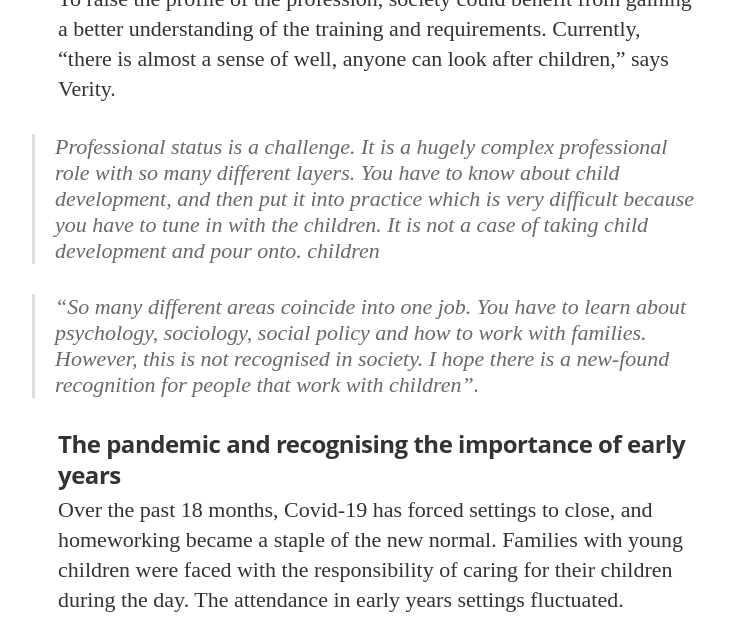
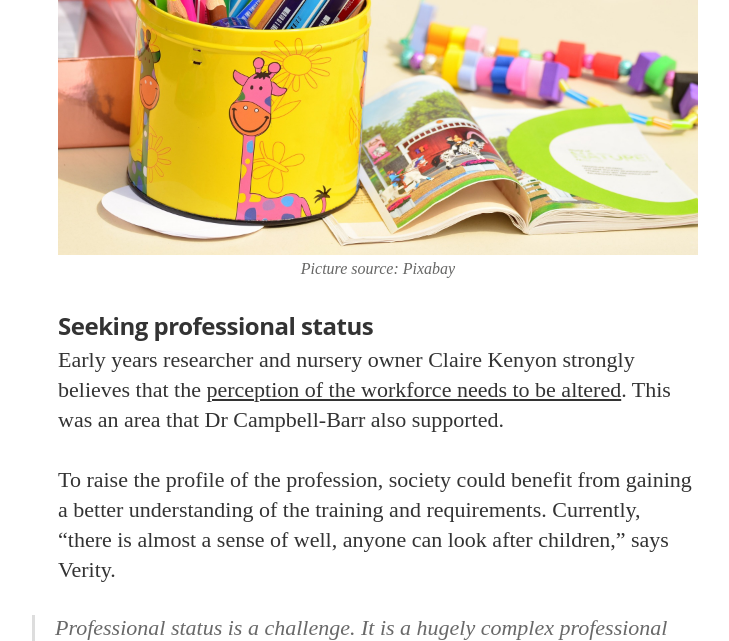
Before and after one commit to GWilloughby99/early-years-project, a Jekyll site: the page built from _posts/2021-07-21-"'The-big-challenge-is-finding-solutions-that-do-not-revolve-around-money'—Dr-Verity-Campbell-Barr-on-assessing-the-challenges-of-improving-early-education".md, in a window 1280 px wide and 900 px high, scrolled down 4272 px, cut to the strip 0-641 px from the top of the window. Shown: the whole strip, without its empty margins (262-991 px from the left). Built offline with Jekyll 4.4.1, drawn with Linux system fonts in a browser that asks for light colours; nearby versions of some CDN libraries; some web fonts are replaced.

Commit message:
Update 2021-07-21-"'The-big-challenge-is-finding-solutions-that-do-not-revolve-around-money'—Dr-Verity-Campbell-Barr-on-assessing-the-challenges-of-improving-early-education".md

```diff
--- a/_posts/2021-07-21-"'The-big-challenge-is-finding-solutions-that-do-not-revolve-around-money'—Dr-Verity-Campbell-Barr-on-assessing-the-challenges-of-improving-early-education".md
+++ b/_posts/2021-07-21-"'The-big-challenge-is-finding-solutions-that-do-not-revolve-around-money'—Dr-Verity-Campbell-Barr-on-assessing-the-challenges-of-improving-early-education".md
@@ -42,7 +42,9 @@
 
 <p>She said: “Nothing is going straight to the provider. Why do they not get the money directly? It does seem like a strange process. There are issues with how the funding is allocated, and I do not think we have done a proper economic assessment to see what the costs are.” </p>
 
- <img src="{{"/assets/article_images/pens.jpg" | reltive_url }}" alt="Picture source: Pixabay">
+<img src="{{ "/assets/article_images/pens.jpg" | relative_url }}" alt="Picture source: Pixabay">
+
+<img src="{{ "/assets/article_images/pens.jpg" | relative_url }}" alt="Picture source: Pixabay">
 
 <h3> Seeking professional status </h3>
 
```
